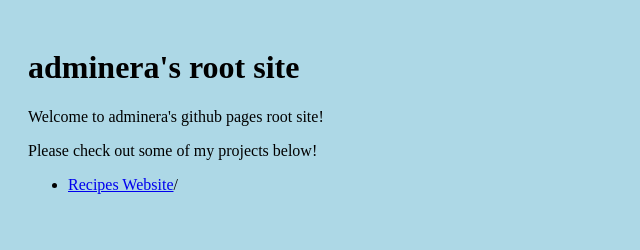
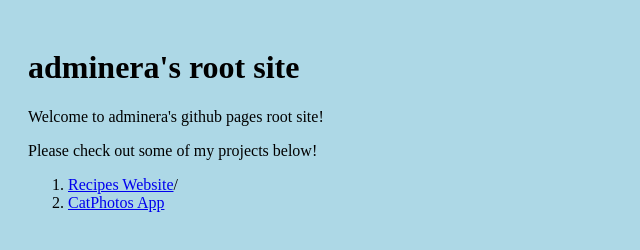
Before and after one commit to adminera/adminera.github.io, a plain HTML site: page index.html in a window 1280 px wide. Shown: the whole page, without its empty margins (0-640 px from the left). Drawn offline with Linux system fonts and the light colour scheme.

Commit message:
Update index.html

```diff
--- a/index.html
+++ b/index.html
@@ -9,9 +9,10 @@
 <h1>adminera's root site</h1>
 <p> Welcome to adminera's github pages root site! </p>
 <p>Please check out some of my projects below!</p>
-  <ul>
+  <ol>
     <li><a href="https://adminera.github.io/Recipes-Website"> Recipes Website</a>/</li>
-  </ul>
+    <li><a href="https://adminera.github.io/cat-photo-web-app/"> CatPhotos App</li>
+  </ol>
 
 </body>
 </html>
```
